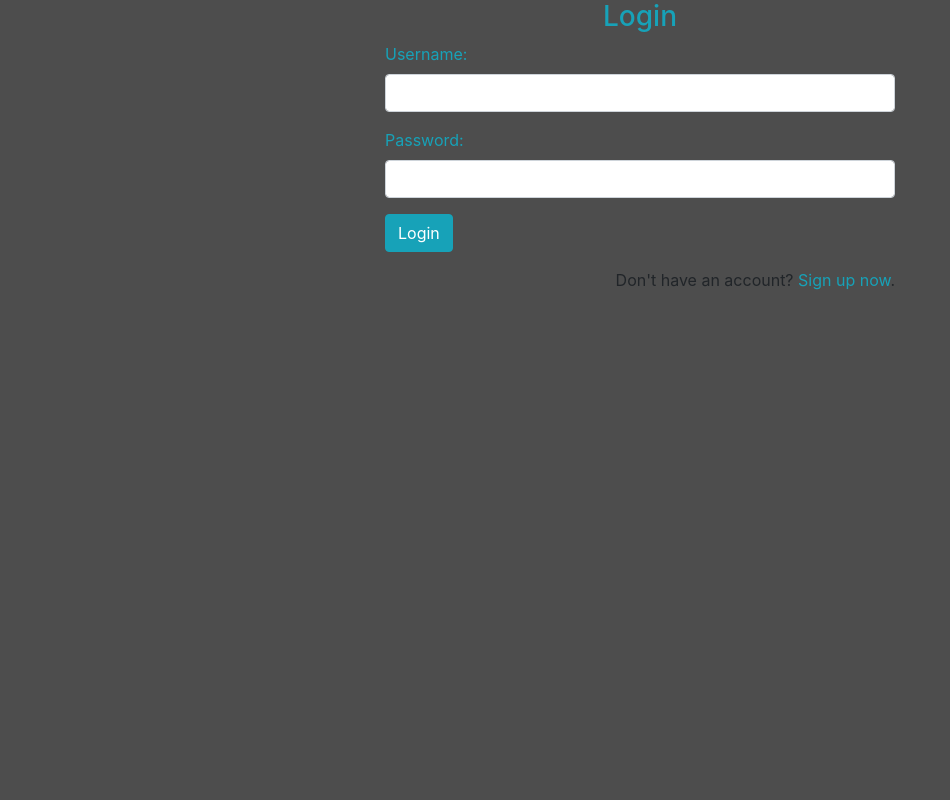
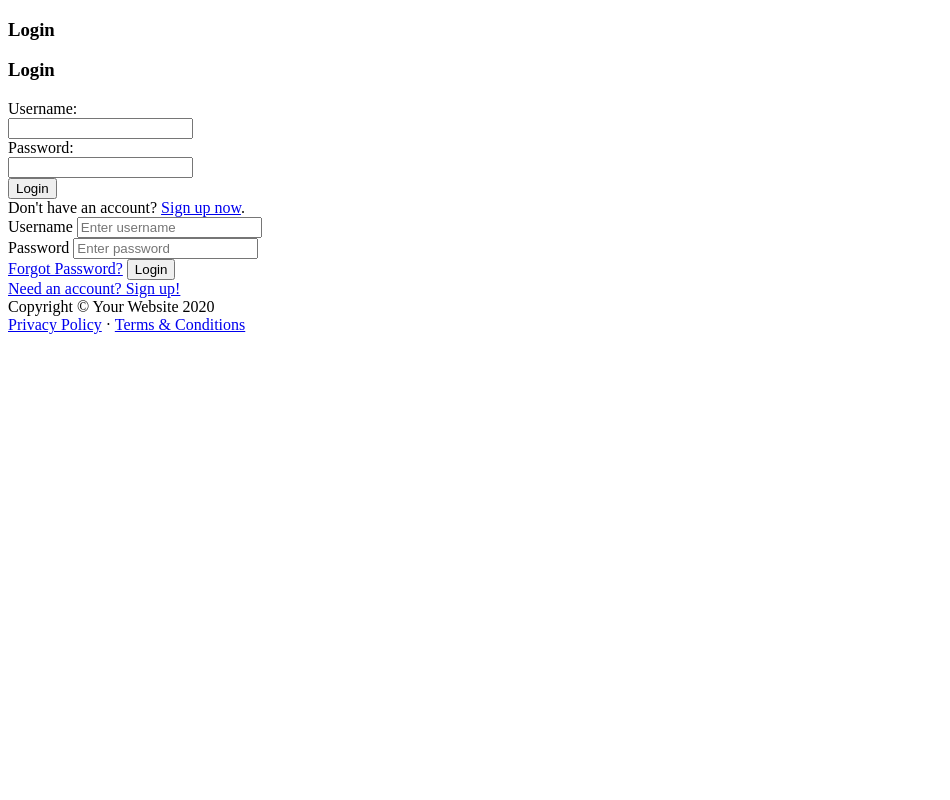
Before and after one commit to ClaudioPaonessa/MoFLeague, a PHP site: page /auth/login.php in a window 1280 px wide. Shown: the whole page, without its empty margins (0-950 px from the left). Run offline with PHP 8.4, Linux system fonts and the light colour scheme; a stand-in replaces the project's code that opens the database connection.

Commit message:
update login page

```diff
--- a/auth/login.php
+++ b/auth/login.php
@@ -78,25 +78,25 @@ if($_SERVER["REQUEST_METHOD"] == "POST"){
 <!DOCTYPE html>
 <html lang="en">
     <head>
-    <meta charset="UTF-8">
-    <title>MoF - Login</title>
-    <!-- Bootstrap core CSS -->
-    <link href="https://cdn.jsdelivr.net/npm/bootstrap@5.0.0-beta2/dist/css/bootstrap.min.css" rel="stylesheet" integrity="sha384-BmbxuPwQa2lc/FVzBcNJ7UAyJxM6wuqIj61tLrc4wSX0szH/Ev+nYRRuWlolflfl" crossorigin="anonymous" />
-    <!-- Custom styles for this template -->
-    <link href="../custom.css" rel="stylesheet" />
-
-    <style type="text/css">
-        body {
-            background-color: #4D4D4D;
-        }
-    </style>
+        <meta charset="utf-8" />
+        <meta http-equiv="X-UA-Compatible" content="IE=edge" />
+        <meta name="viewport" content="width=device-width, initial-scale=1, shrink-to-fit=no" />
+        <meta name="description" content="" />
+        <meta name="author" content="" />
+        <title>Page Title - SB Admin</title>
+        <link href="../css/styles.css" rel="stylesheet" />
+        <script src="https://cdnjs.cloudflare.com/ajax/libs/font-awesome/5.15.1/js/all.min.js" crossorigin="anonymous"></script>
     </head>
-<body>
-    <div id="login">
+    <body class="bg-primary">
+        <div id="layoutAuthentication">
+            <div id="layoutAuthentication_content">
+                <main>
                     <div class="container">
-            <div id="login-row" class="row justify-content-center align-items-center">
-                <div id="login-column" class="col-md-6">
-                    <div id="login-box" class="col-md-12">
+                        <div class="row justify-content-center">
+                            <div class="col-lg-5">
+                                <div class="card shadow-lg border-0 rounded-lg mt-5">
+                                    <div class="card-header"><h3 class="text-center font-weight-light my-4">Login</h3></div>
+                                    <div class="card-body">
                                     <form id="login-form" form action="<?php echo htmlspecialchars($_SERVER["PHP_SELF"]); ?>" method="post">
                                         <h3 class="text-center text-info">Login</h3>
                                         <div class="form-group <?php echo (!empty($username_err)) ? 'has-error' : ''; ?>">
@@ -116,10 +116,50 @@ if($_SERVER["REQUEST_METHOD"] == "POST"){
                                             <span>Don't have an account? <a href="/auth/register" class="text-info">Sign up now</a>.</span>
                                         </div>
                                     </form>
+
+                                        <form form action="<?php echo htmlspecialchars($_SERVER["PHP_SELF"]); ?>" method="post">
+                                            <div class="form-group <?php echo (!empty($username_err)) ? 'has-error' : ''; ?>">
+                                                <label class="small mb-1" for="username">Username</label>
+                                                <input class="form-control py-4" id="username" type="text" placeholder="Enter username" />
+                                                <span class="help-block"><?php echo $username_err; ?></span>
+                                            </div>
+                                            <div class="form-group">
+                                                <label class="small mb-1" for="password">Password</label>
+                                                <input class="form-control py-4" id="password" type="password" placeholder="Enter password" />
+                                                <span class="help-block"><?php echo $password_err; ?></span>
+                                            </div>
+                                            <div class="form-group d-flex align-items-center justify-content-between mt-4 mb-0">
+                                                <a class="small" href="#">Forgot Password?</a>
+                                                <input type="submit" name="submit" class="btn btn-primary" value="Login">
+                                            </div>
+                                        </form>
+                                    </div>
+                                    <div class="card-footer text-center">
+                                        <div class="small"><a href="/auth/register">Need an account? Sign up!</a></div>
                                     </div>
                                 </div>
                             </div>
                         </div>
                     </div>
+                </main>
+            </div>
+            <div id="layoutAuthentication_footer">
+                <footer class="py-4 bg-light mt-auto">
+                    <div class="container-fluid">
+                        <div class="d-flex align-items-center justify-content-between small">
+                            <div class="text-muted">Copyright &copy; Your Website 2020</div>
+                            <div>
+                                <a href="#">Privacy Policy</a>
+                                &middot;
+                                <a href="#">Terms &amp; Conditions</a>
+                            </div>
+                        </div>
+                    </div>
+                </footer>
+            </div>
+        </div>
+        <script src="https://code.jquery.com/jquery-3.5.1.slim.min.js" crossorigin="anonymous"></script>
+        <script src="https://cdn.jsdelivr.net/npm/bootstrap@4.5.3/dist/js/bootstrap.bundle.min.js" crossorigin="anonymous"></script>
+        <script src="../js/scripts.js"></script>
     </body>
 </html>
--- a/index.php
+++ b/index.php
@@ -18,7 +18,7 @@ if (!isset($_SESSION["loggedin"]) || $_SESSION["loggedin"] !== true) {
         <meta name="description" content="" />
         <meta name="author" content="Claudio Paonessa" />
         <title>MoF - Mansion of Fire</title>
-        <link href="custom.css" rel="stylesheet" />
+        <link href="css/custom.css" rel="stylesheet" />
         <link href="https://cdn.datatables.net/1.10.20/css/dataTables.bootstrap4.min.css" rel="stylesheet" crossorigin="anonymous" />
         <script src="https://cdnjs.cloudflare.com/ajax/libs/font-awesome/5.15.1/js/all.min.js" crossorigin="anonymous"></script>
     </head>
@@ -144,7 +144,7 @@ if (!isset($_SESSION["loggedin"]) || $_SESSION["loggedin"] !== true) {
         <script src="https://code.jquery.com/jquery-3.5.1.slim.min.js" crossorigin="anonymous"></script>
         <script src="https://cdn.jsdelivr.net/npm/bootstrap@4.5.3/dist/js/bootstrap.bundle.min.js" crossorigin="anonymous"></script>
         <script src="https://ajax.googleapis.com/ajax/libs/angularjs/1.8.2/angular.min.js"></script>
-        <script src="custom.js"></script>
+        <script src="js/custom.js"></script>
         <script src="https://cdnjs.cloudflare.com/ajax/libs/Chart.js/2.8.0/Chart.min.js" crossorigin="anonymous"></script>
         <script src="https://cdn.datatables.net/1.10.20/js/jquery.dataTables.min.js" crossorigin="anonymous"></script>
         <script src="https://cdn.datatables.net/1.10.20/js/dataTables.bootstrap4.min.js" crossorigin="anonymous"></script>
```
Also changed, not shown: css/custom.css (renamed from custom.css), js/custom.js (renamed from custom.js). Lines whose indentation alone changed are shown as unchanged.
